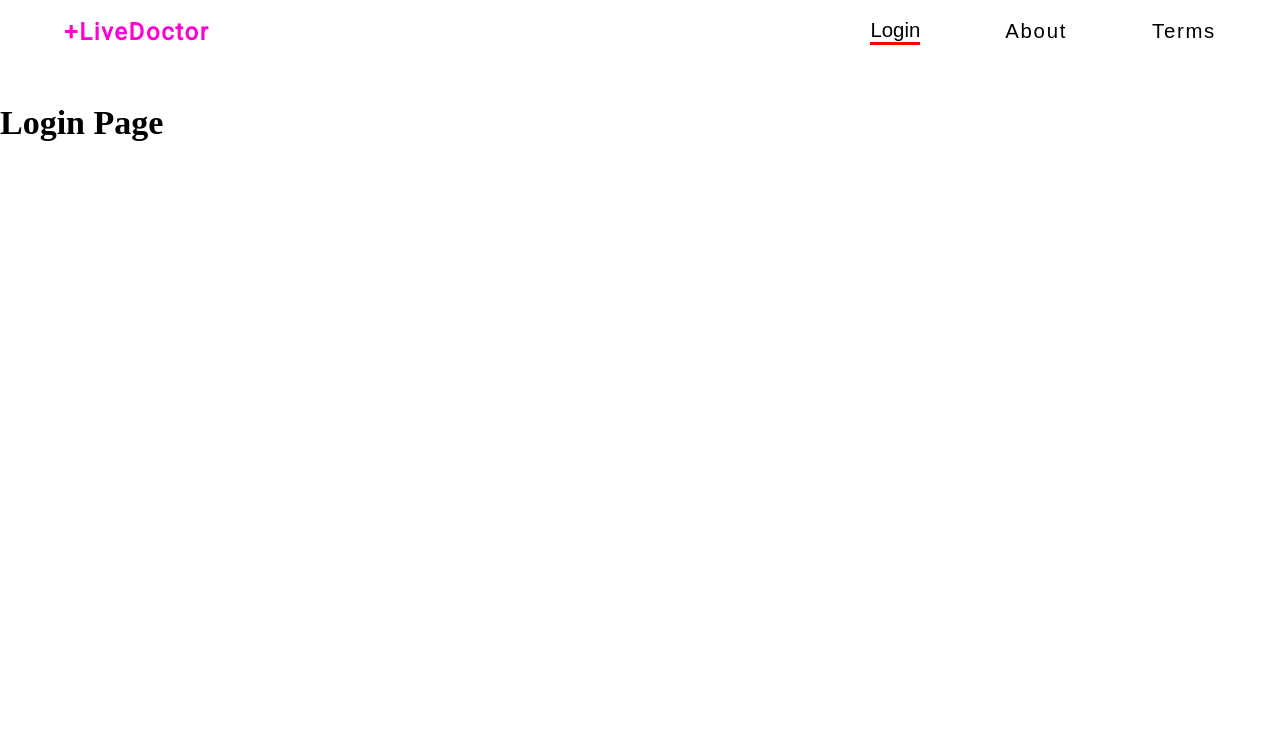
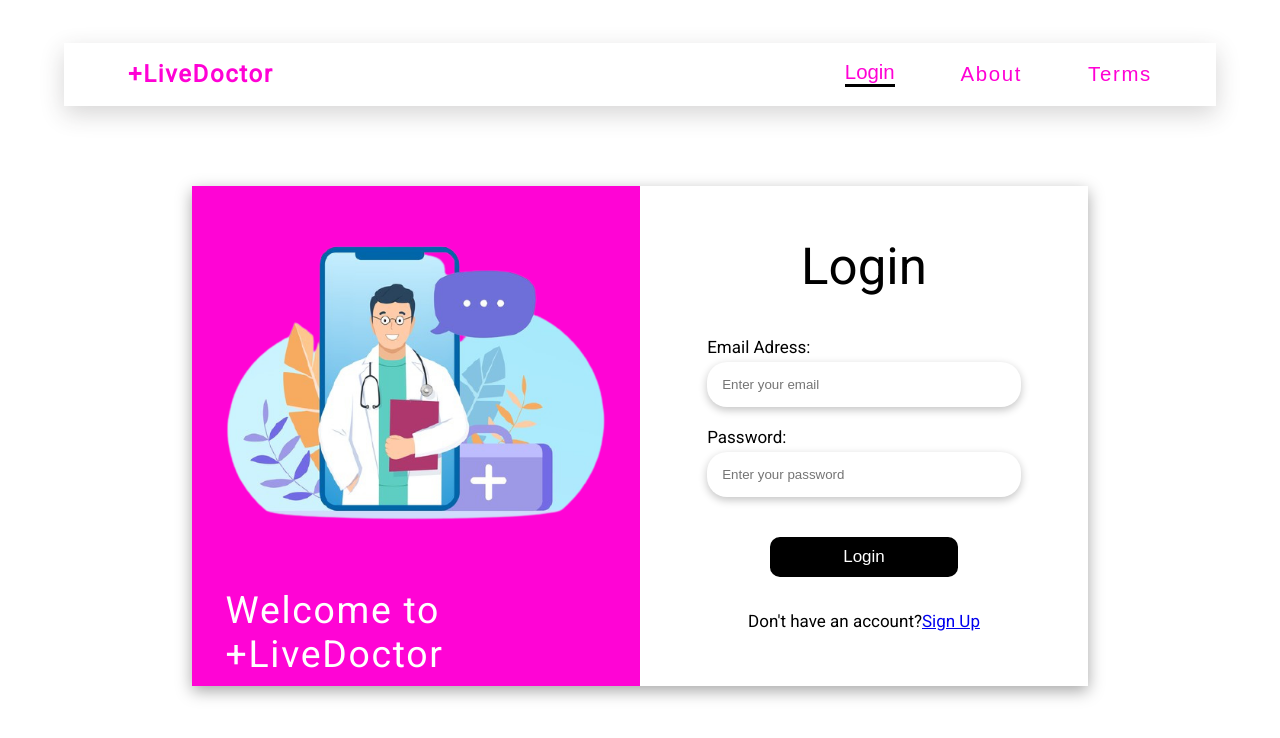
Before and after one commit to pancholipratham7/LiveDoctor, a React (Create React App) app in the folder frontend/: page /login in a window 1280 px wide. Shown: the top 738 px of the page. Built offline with nearby package versions, Linux system fonts and the light colour scheme; a web font is replaced by a local one.

Commit message:
Designed the login and sigin page

```diff
--- a/frontend/src/App.js
+++ b/frontend/src/App.js
@@ -1,14 +1,19 @@
 import { Switch, Route } from "react-router-dom";
 import Header from "./components/Header";
 import Home from "./pages/Home";
+import LoginPage from "./pages/LoginPage";
+import SignUpPage from "./pages/SignUpPage";
 
 function App() {
   return (
     <div>
       <Header />
       <Switch>
-        <Route path="/login">
-          <h1>Login Page</h1>
+        <Route path="/signIn" exact>
+          <SignUpPage />
+        </Route>
+        <Route path="/login" exact>
+          <LoginPage />
         </Route>
         <Route path="/">
           <Home />
--- a/frontend/src/components/Header.module.css
+++ b/frontend/src/components/Header.module.css
@@ -8,6 +8,12 @@
   padding: 1.4% 5%;
   font-size: 1.2rem;
   font-family: sans-serif;
+  width: 90%;
+  /* border: 1px solid black; */
+  box-shadow: rgba(48, 47, 47, 0.2) 0px 8px 24px;
+  margin: auto;
+  margin-top: 2.5rem;
+  margin-bottom: 4rem;
 }
 
 .heading {
@@ -27,7 +33,7 @@
   align-items: center;
   justify-content: space-between;
   flex-basis: 30%;
-  color: black;
+  color: rgb(255, 1, 213);
 }
 
 .nav-items span {
@@ -35,9 +41,9 @@
 }
 
 .selected-link {
-  border-bottom: 3px solid red;
+  border-bottom: 3px solid rgb(0, 0, 0);
 }
 .nav-link {
-  color: black;
+  color: rgb(255, 1, 213);
   text-decoration: none;
 }
--- a/frontend/src/pages/Home.module.css
+++ b/frontend/src/pages/Home.module.css
@@ -1,7 +1,7 @@
 .mainContainer {
   display: flex;
   flex-direction: column;
-  width: 95%;
+  width: 100%;
   margin: 0 auto;
 }
 
@@ -9,7 +9,7 @@
   display: flex;
   justify-content: space-around;
   box-shadow: 0 3px 10px rgb(141, 139, 139);
-  padding-top: 20px;
+  padding-top: 30px;
   background-color: rgb(255, 1, 213);
 }
 
@@ -116,11 +116,11 @@
 
 .details-btn {
   width: 80%;
-  padding: 10px;
+  padding: 15px 10px;
   background-color: rgb(0, 0, 0);
   color: white;
   margin: auto;
-  margin-bottom: 10px;
+  margin-bottom: 1.8rem;
   font-size: 1rem;
   border-radius: 10px;
   border: none;
@@ -129,6 +129,7 @@
 
 .doctor-card-img {
   width: 87%;
+  height: 11.7rem;
   margin: auto;
   margin-top: 20px;
   background-color: rgba(255, 254, 255, 0.849);
@@ -139,4 +140,5 @@
 .doctor-card-img img {
   height: 100%;
   width: 100%;
+  object-fit: contain;
 }
--- /dev/null
+++ b/frontend/src/pages/LoginPage.js
@@ -0,0 +1,43 @@
+import React from "react";
+import classes from "./LoginPage.module.css";
+import { Link } from "react-router-dom";
+
+const LoginPage = () => {
+  return (
+    <div className={classes.loginPageContainer}>
+      <div className={classes.imageSection}>
+        <img src="./loginIllus.png" alt="" />
+        <span>Welcome to +LiveDoctor</span>
+      </div>
+      <div className={classes.loginDetailsSection}>
+        <span className={classes["form-title"]}>Login</span>
+        <form>
+          <label>
+            Email Adress:
+            <input
+              className={classes.inputs}
+              type="text"
+              placeholder="Enter your email"
+              name="email"
+            />
+          </label>
+          <label>
+            Password:
+            <input
+              className={classes.inputs}
+              placeholder="Enter your password"
+              type="password"
+              name="password"
+            />
+          </label>
+          <button className={classes.loginBtn}>Login</button>
+          <span className={classes["signIn"]}>
+            Don't have an account?<Link to="/signin">Sign Up</Link>
+          </span>
+        </form>
+      </div>
+    </div>
+  );
+};
+
+export default LoginPage;
--- /dev/null
+++ b/frontend/src/pages/LoginPage.module.css
@@ -0,0 +1,101 @@
+.loginPageContainer {
+  width: 70%;
+  display: flex;
+  margin: auto;
+  box-shadow: rgba(0, 0, 0, 0.35) 0px 5px 15px;
+  height: 500px;
+  margin-top: 80px;
+}
+
+.imageSection,
+.loginDetailsSection {
+  flex-basis: 50%;
+}
+
+.imageSection {
+  display: flex;
+  flex-direction: column;
+  align-items: center;
+  background-color: rgb(255, 4, 213);
+}
+
+.imageSection img {
+  width: 95%;
+  object-fit: contain;
+  flex-basis: 80%;
+}
+
+.imageSection span {
+  color: white;
+  font-family: "Roboto", sans-serif;
+  font-size: 2.2rem;
+  letter-spacing: 0.1rem;
+  width: 85%;
+  margin-top: 0.6rem;
+  align-self: center;
+  flex-basis: 20%;
+}
+
+.loginDetailsSection {
+  display: flex;
+  flex-direction: column;
+  align-items: center;
+  justify-content: space-between;
+  height: 100%;
+}
+
+.loginDetailsSection form {
+  display: flex;
+  flex-direction: column;
+  flex-basis: 70%;
+  width: 70%;
+}
+
+.loginDetailsSection form label {
+  font-family: "Roboto", sans-serif;
+  margin-bottom: 20px;
+}
+
+.form-title {
+  font-size: 3rem;
+  color: black;
+  font-family: "Roboto", sans-serif;
+  margin-top: 3rem;
+  flex-basis: 20%;
+}
+
+.inputs {
+  display: block;
+  width: 100%;
+  padding: 15px 15px;
+  margin-top: 0.3rem;
+  border: none;
+  box-shadow: rgba(0, 0, 0, 0.24) 0px 3px 8px;
+  background-color: rgb(255, 255, 255);
+  color: rgb(0, 0, 0);
+  border-radius: 20px;
+}
+
+.inputs:focus {
+  background-color: white;
+  border: 1px solid black;
+}
+
+.loginBtn {
+  padding: 10px 5px;
+  color: white;
+  background-color: rgb(0, 0, 0);
+  border-radius: 0.58rem;
+  font-size: 1rem;
+  width: 60%;
+  align-self: center;
+  border: none;
+  margin-top: 1.17rem;
+}
+
+.signIn {
+  font-family: "Roboto", sans-serif;
+  margin-top: 2rem;
+  align-self: center;
+  font-size: 1rem;
+}
--- /dev/null
+++ b/frontend/src/pages/SignUpPage.js
@@ -0,0 +1,70 @@
+import React from "react";
+import classes from "./SignUpPage.module.css";
+import { Link } from "react-router-dom";
+
+const SignUpPage = () => {
+  return (
+    <div className={classes.signUpPageContainer}>
+      <div className={classes.imageSection}>
+        <img src="./loginIllus.png" alt="" />
+        <span>Welcome to +LiveDoctor</span>
+      </div>
+      <div className={classes.signUpDetailsSection}>
+        <span className={classes["form-title"]}>Create a new Account</span>
+        <form>
+          <label>
+            First Name:
+            <input
+              className={classes.inputs}
+              type="text"
+              placeholder="Enter your firstname"
+              name="firstName"
+            />
+          </label>
+          <label>
+            Last Name:
+            <input
+              className={classes.inputs}
+              type="text"
+              placeholder="Enter your last name"
+              name="lastName"
+            />
+          </label>
+          <label>
+            Email Address:
+            <input
+              className={classes.inputs}
+              type="email"
+              placeholder="Enter your email"
+              name="email"
+            />
+          </label>
+          <label>
+            Password:
+            <input
+              className={classes.inputs}
+              placeholder="Enter your password"
+              type="password"
+              name="password"
+            />
+          </label>
+          <label>
+            Confirm Password:
+            <input
+              className={classes.inputs}
+              placeholder="Enter your password again"
+              type="password"
+              name="confirmPassword"
+            />
+          </label>
+          <button className={classes.signUpBtn}>Login</button>
+          <span className={classes["login-link"]}>
+            Already have an account?<Link to="/login">Login</Link>
+          </span>
+        </form>
+      </div>
+    </div>
+  );
+};
+
+export default SignUpPage;
--- /dev/null
+++ b/frontend/src/pages/SignUpPage.module.css
@@ -0,0 +1,103 @@
+.signUpPageContainer {
+  width: 70%;
+  display: flex;
+  margin: auto;
+  box-shadow: rgba(0, 0, 0, 0.35) 0px 5px 15px;
+  margin-bottom: 40px;
+}
+
+.imageSection,
+.signUpDetailsSection {
+  flex-basis: 50%;
+}
+
+.imageSection {
+  display: flex;
+  flex-direction: column;
+  align-items: center;
+  background-color: rgb(255, 4, 213);
+}
+
+.imageSection img {
+  width: 95%;
+  object-fit: contain;
+  flex-basis: 85%;
+}
+
+.imageSection span {
+  color: white;
+  font-family: "Roboto", sans-serif;
+  font-size: 2.2rem;
+  letter-spacing: 0.1rem;
+  width: 85%;
+  margin-top: 0.6rem;
+  align-self: center;
+  flex-basis: 15%;
+}
+
+.signUpDetailsSection {
+  display: flex;
+  flex-direction: column;
+  align-items: center;
+  justify-content: space-between;
+  height: 100%;
+  padding-top: 10px;
+}
+
+.signUpDetailsSection form {
+  display: flex;
+  flex-direction: column;
+  flex-basis: 90%;
+  width: 80%;
+}
+
+.signUpDetailsSection form label {
+  font-family: "Roboto", sans-serif;
+  margin-bottom: 30px;
+}
+
+.form-title {
+  font-size: 2rem;
+  margin-top: 1rem;
+  color: black;
+  font-family: "Roboto", sans-serif;
+  margin-bottom: 2rem;
+  flex-basis: 10%;
+}
+
+.inputs {
+  display: block;
+  width: 100%;
+  padding: 15px 15px;
+  margin-top: 0.3rem;
+  border: none;
+  box-shadow: rgba(0, 0, 0, 0.24) 0px 3px 8px;
+  background-color: rgb(255, 255, 255);
+  color: rgb(0, 0, 0);
+  border-radius: 20px;
+}
+
+.inputs:focus {
+  background-color: white;
+  border: 1px solid black;
+}
+
+.signUpBtn {
+  padding: 10px 5px;
+  color: white;
+  background-color: rgb(0, 0, 0);
+  border-radius: 0.58rem;
+  font-size: 1rem;
+  width: 60%;
+  align-self: center;
+  border: none;
+  margin-top: 1.17rem;
+}
+
+.login-link {
+  font-family: "Roboto", sans-serif;
+  margin-top: 2rem;
+  align-self: center;
+  font-size: 1rem;
+  margin-bottom: 20px;
+}
```
Also changed, not shown: frontend/src/pages/Home.js (+6 -6 lines), frontend/public/loginIllus.png (added).
